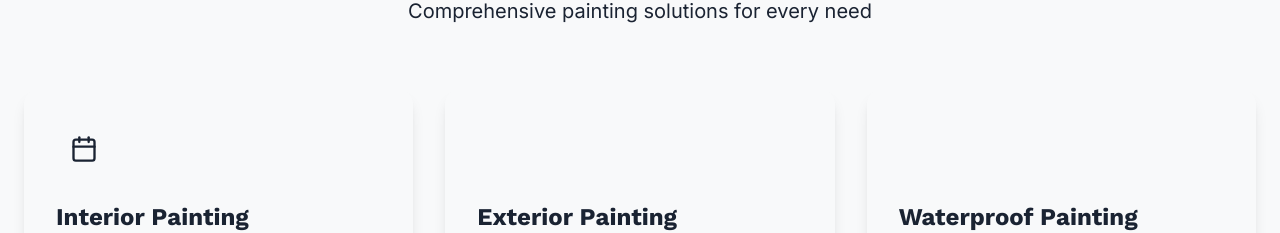
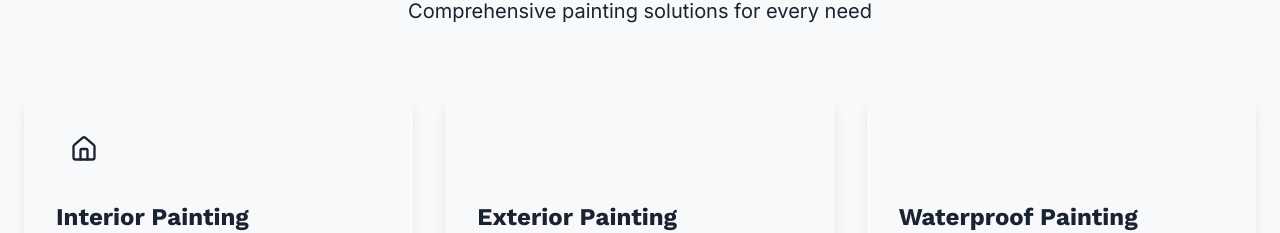
Before and after one commit to ak1803/panditwallpaint, a React (Vite) app: page / in a window 1280 px wide. Shown: the part 1648-1881 px from the top of the page. Built offline with nearby package versions, Linux system fonts and the light colour scheme.

Commit message:
push code

```diff
--- a/src/app/pages/HomePage.tsx
+++ b/src/app/pages/HomePage.tsx
@@ -1,4 +1,4 @@
-import { Calendar, Eye, Palette, Award, Users, Shield, CheckCircle } from 'lucide-react';
+import { Calendar, Home, Eye, Palette, Award, Users, Shield, CheckCircle } from 'lucide-react';
 
 
 export default function HomePage() {
@@ -137,7 +137,7 @@ export default function HomePage() {
           <div className="grid md:grid-cols-3 gap-8">
             <div className="bg-card p-8 rounded-2xl shadow-lg hover:shadow-xl transition-shadow group">
               <div className="w-14 h-14 bg-accent/10 rounded-xl flex items-center justify-center mb-6 group-hover:bg-accent/20 transition-colors">
-                <Calendar className="w-7 h-7 text-accent" />
+                <Home className="w-7 h-7 text-accent" />
               </div>
               <h3 className="text-2xl font-bold text-primary mb-4">Interior Painting</h3>
               <p className="text-muted-foreground leading-relaxed mb-4">
```
